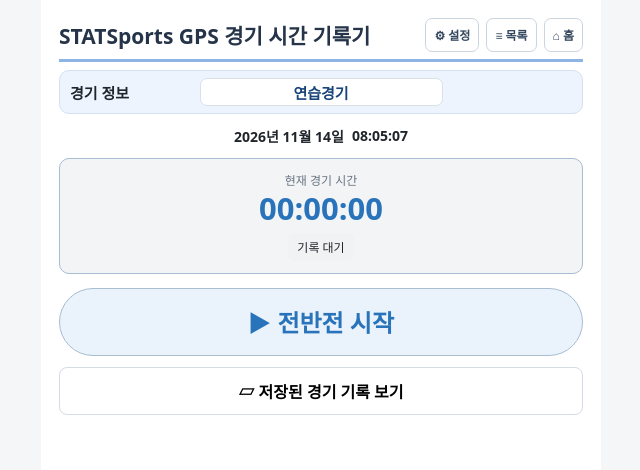
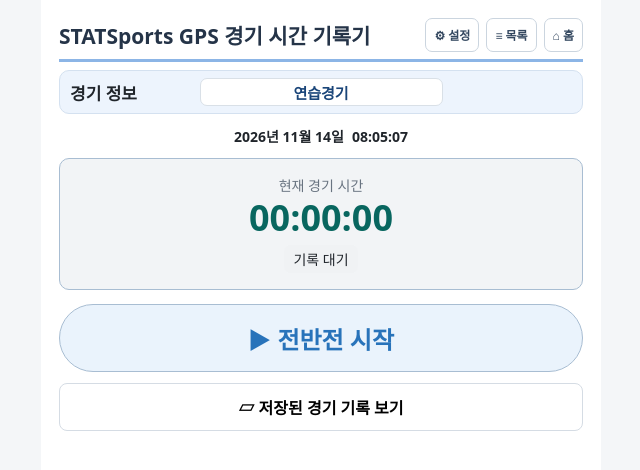
Before and after one commit to evan090909/statsports-gps-timer, a plain HTML site: page index.html in a window 1280 px wide. Shown: the whole page, without its empty margins (319-959 px from the left). Drawn offline with Linux system fonts and the light colour scheme.

Commit message:
Add files via upload

```diff
--- a/index.html
+++ b/index.html
@@ -129,19 +129,21 @@ button:not(:disabled):active,button:not(:disabled).touch-pressed{filter:brightne
 .top .title { margin: 0; min-width: 0; max-width: 100%; overflow-wrap: anywhere; }
 .top-actions { margin-left: auto; }
 .match-header { display: grid; grid-template-columns: minmax(0, 1fr) minmax(0, 2fr) minmax(0, 1fr); min-height: 42px; border: 1px solid #d4e1f0; }
-.match-header .match-title { font-weight: 700; }
+.match-header .match-title { font-weight: 700; font-size: clamp(14px, 3.5vw, 17px); }
 .match-header .match-camera { padding: 3px 6px; text-align: center; color: #1a4579; }
-.match-header .match-title, .match-header .match-camera { font-size: clamp(12px, 3vw, 15px); }
-.match-date { display: flex; justify-content: center; gap: 8px; font-size: 14px; font-weight: 700; margin: 12px 0; }
+.match-header .match-camera { font-size: clamp(12px, 3vw, 15px); }
+.match-date { display: flex; align-items: baseline; justify-content: center; gap: 8px; font-size: 14px; font-weight: 700; margin: 12px 0; }
 #local-clock { font-variant-numeric: tabular-nums; }
-.clock { font-size: clamp(24px, 5vw, 31px); line-height: 1.25; color: #2873ba; }
-.match-clock { border: 1px solid #a8bdd2; }
+.clock { font-size: clamp(30px, 6vw, 36px); line-height: 1.25; color: #08665f; }
+.match-clock { border: 1px solid #a8bdd2; padding-block: 16px; }
+.match-clock .muted, .match-clock .pill { font-size: 14px; }
+.record-meta { font-weight: 700; }
 .scorebox .pill { width: auto; display: inline-flex; gap: 5px; padding: 0 9px; margin-top: 5px; }
 .scorebox .recording-pill { color: #2563eb; font-weight: 800; }
 .totals { display: grid; grid-template-columns: 1fr 1fr 1.4fr; gap: 6px; margin-top: 18px; }
 .totals span { padding: 11px 3px; background: #edf4fd; border-radius: 8px; text-align: center; font-size: 12px; }
 .totals b { display: block; margin-top: 3px; font-size: clamp(14px, 3vw, 19px); font-variant-numeric: tabular-nums; }
-.btn.full.finish-first[data-action="end"] { margin-top: 16px; min-height: 44px; padding: 9px 12px; border-color: #a8bdd2; background: #fff; color: #33475f; font-size: 14px; font-weight: 650; }
+.btn.full.finish-first[data-action="end"] { margin-top: 16px; min-height: 44px; padding: 9px 12px; border-color: #e7c8cb; background: #fff3f4; color: #33475f; font-size: 14px; font-weight: 650; }
 .event.record { grid-template-columns: max-content minmax(0, 1fr); column-gap: 8px; font-size: 14px; padding: 6px; border: 1px solid #dce1e6; }
 .event.record.event-editable { grid-template-columns: max-content minmax(0, 1fr) 46px; }
 .event ~ .event { margin-top: 6px; }
@@ -362,7 +364,7 @@ function history() {
 
 function detail(record) {
   return '<div class="detail-nav">'+btn('history','← 목록','btn nav-large')+btn('home','⌂ 홈','btn nav-large')+'</div>'
-    +'<div class="scorebox"><b>'+escape(record.match)+'</b><div class="muted">'+(record.name ? escape(record.name)+' · ' : '')+dayLabel(record.firstStart.local)+'</div></div>'
+    +'<div class="scorebox"><b>'+escape(record.match)+'</b><div class="muted record-meta">'+(record.name ? escape(record.name)+' · ' : '')+dayLabel(record.firstStart.local)+'</div></div>'
     +totals(record)+timeline(record)+'<div class="rowbtn">'+btn('edit','✎ 수정')+btn('xlsx','↓ 경기 기록 저장')+'</div>'
     +btn('delete','이 경기 기록 삭제','btn full danger');
 }
--- a/sw.js
+++ b/sw.js
@@ -1,5 +1,5 @@
 const cachePrefix = 'statsports-gps-' + self.registration.scope + '-';
-const cacheName = cachePrefix + 'v4';
+const cacheName = cachePrefix + 'v5';
 const appPage = new URL('index.html', self.registration.scope).href;
 const appFiles = [appPage, './manifest.webmanifest', './icons/icon-192.png',
   './icons/icon-512.png', './icons/maskable-512.png', './icons/apple-touch-icon.png'];
```
